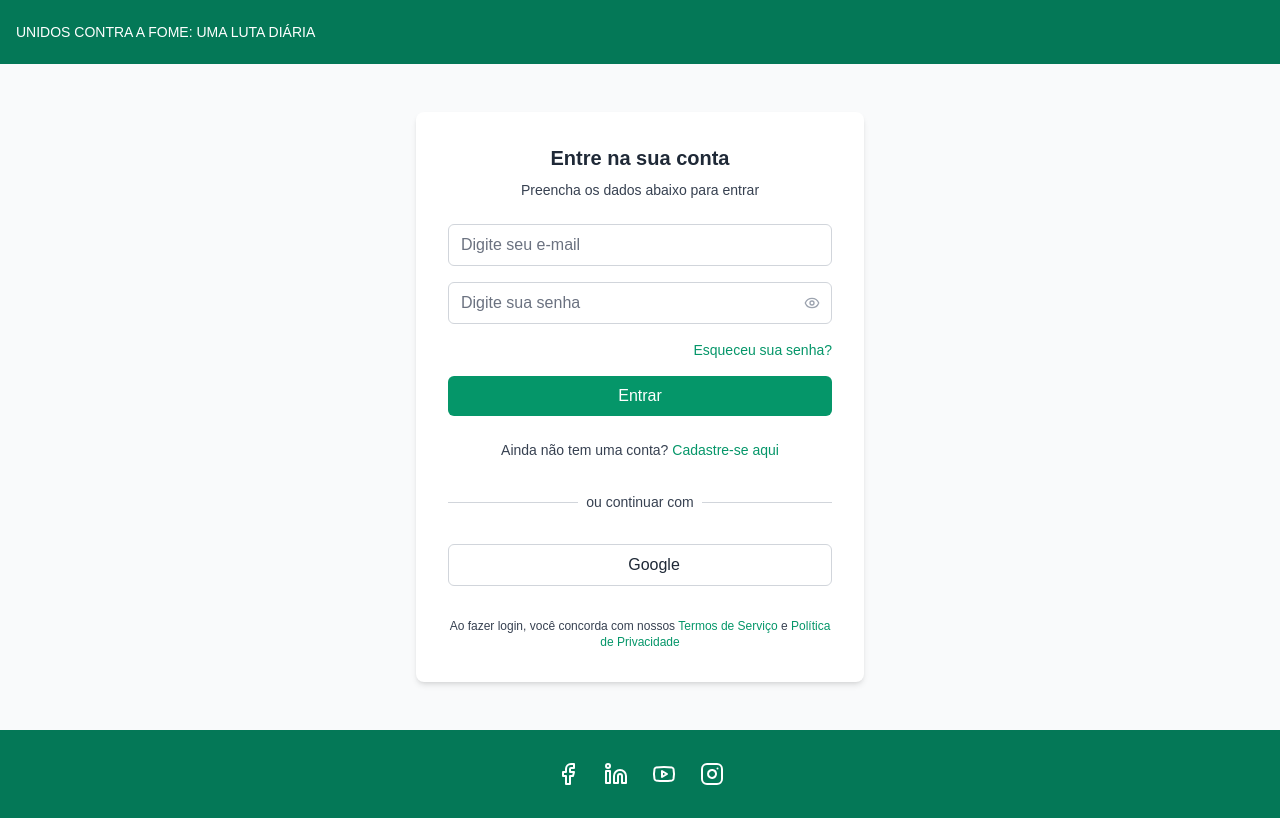
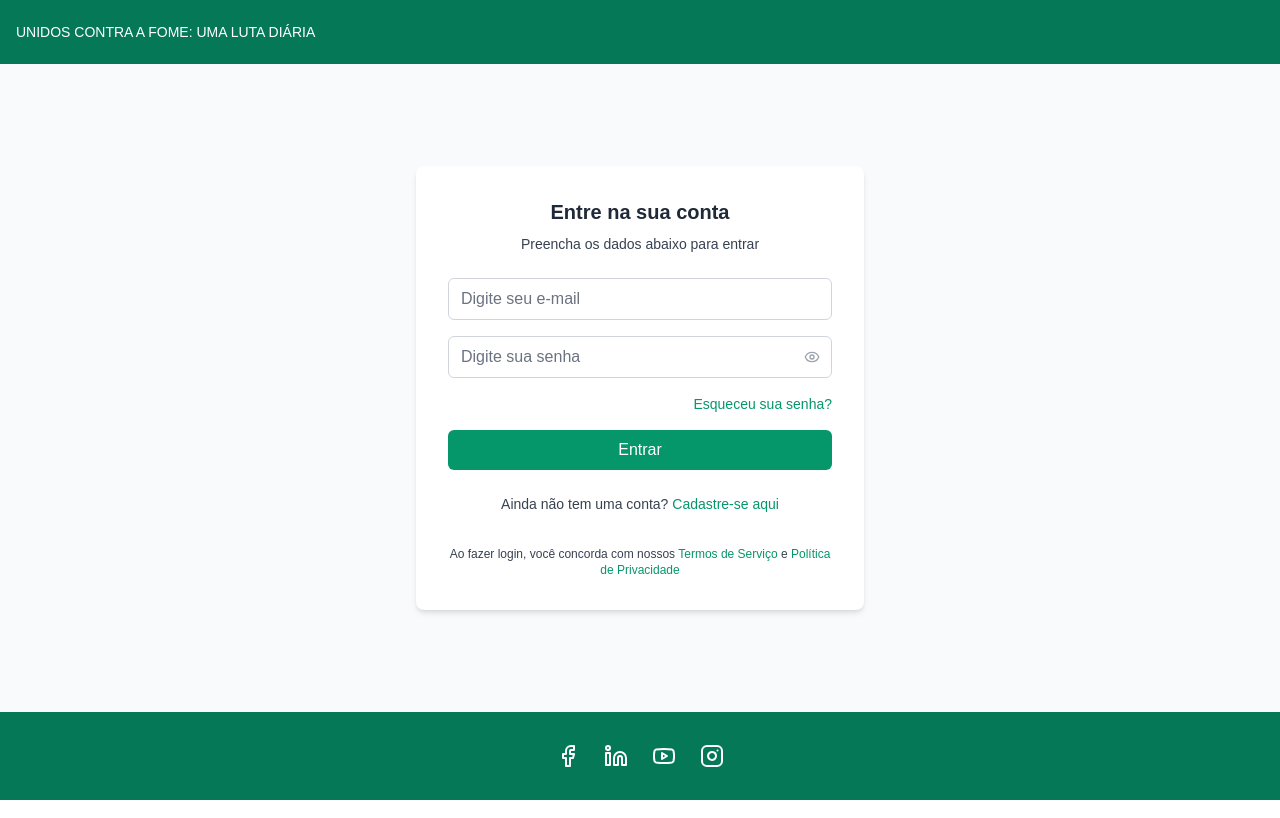
Before and after one commit to cesarssa/voluntarios-web, a Next.js app: page /entrar in a window 1280 px wide. Built offline with nearby package versions, Linux system fonts and the light colour scheme.

Commit message:
Navegação biredicional entre páginas Entrar e Cadastrar

```diff
--- a/src/app/entrar/page.js
+++ b/src/app/entrar/page.js
@@ -152,7 +152,7 @@ export default function LoginPage() {
               </div>
             </div>
 
-            <div className="relative mb-8">
+{/*             <div className="relative mb-8">
               <div className="absolute inset-0 flex items-center">
                 <div className="w-full border-t border-gray-300"></div>
               </div>
@@ -161,19 +161,19 @@ export default function LoginPage() {
                   ou continuar com
                 </span>
               </div>
-            </div>
+            </div> */}
 
-            <button
+         {/*    <button
               onClick={handleGoogleLogin}
               disabled={loading}
               className="w-full flex items-center justify-center gap-2 border border-gray-300 rounded-md px-3 py-2 hover:bg-gray-50 transition-colors disabled:bg-gray-100"
             >
-               {/* Icon do Google adicionar no svg abaixo */}
+
               <svg className="w-5 h-5" viewBox="0 0 24 24">
-                {/* ... SVG paths ... */}
+
               </svg>
               <span className="text-gray-800">Google</span>
-            </button>
+            </button>  */}
 
             <p className="mt-8 text-center text-xs text-gray-700">
               Ao fazer login, você concorda com nossos{' '}
```
